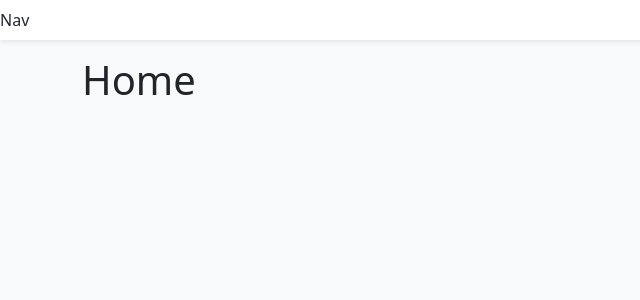
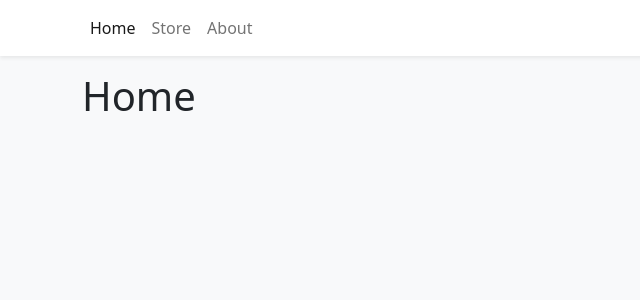
Before and after one commit to SamuelNjenga/festive-quality-cart, a React (Vite) app: page / in a window 1280 px wide. Shown: the top 300 px of the page, without its empty margins (0-640 px from the left). Built offline with nearby package versions, Linux system fonts and the light colour scheme.

Commit message:
feat: modify Navbar.tsx and add Home,Store and About links

```diff
--- a/src/components/Navbar.tsx
+++ b/src/components/Navbar.tsx
@@ -1,4 +1,21 @@
-import {Navbar as NavbarBs} from "react-bootstrap"
+import { Container, Nav, Navbar as NavbarBs } from "react-bootstrap";
+import { NavLink } from "react-router-dom";
 export function Navbar() {
-  return <NavbarBs className="bg-white shadow-sm mb-3">Nav</NavbarBs>;
+  return (
+    <NavbarBs className="bg-white shadow-sm mb-3">
+      <Container>
+        <Nav>
+          <Nav.Link to="/" as={NavLink}>
+            Home
+          </Nav.Link>
+          <Nav.Link to="/store" as={NavLink}>
+            Store
+          </Nav.Link>
+          <Nav.Link to="/about" as={NavLink}>
+            About
+          </Nav.Link>
+        </Nav>
+      </Container>
+    </NavbarBs>
+  );
 }
```
